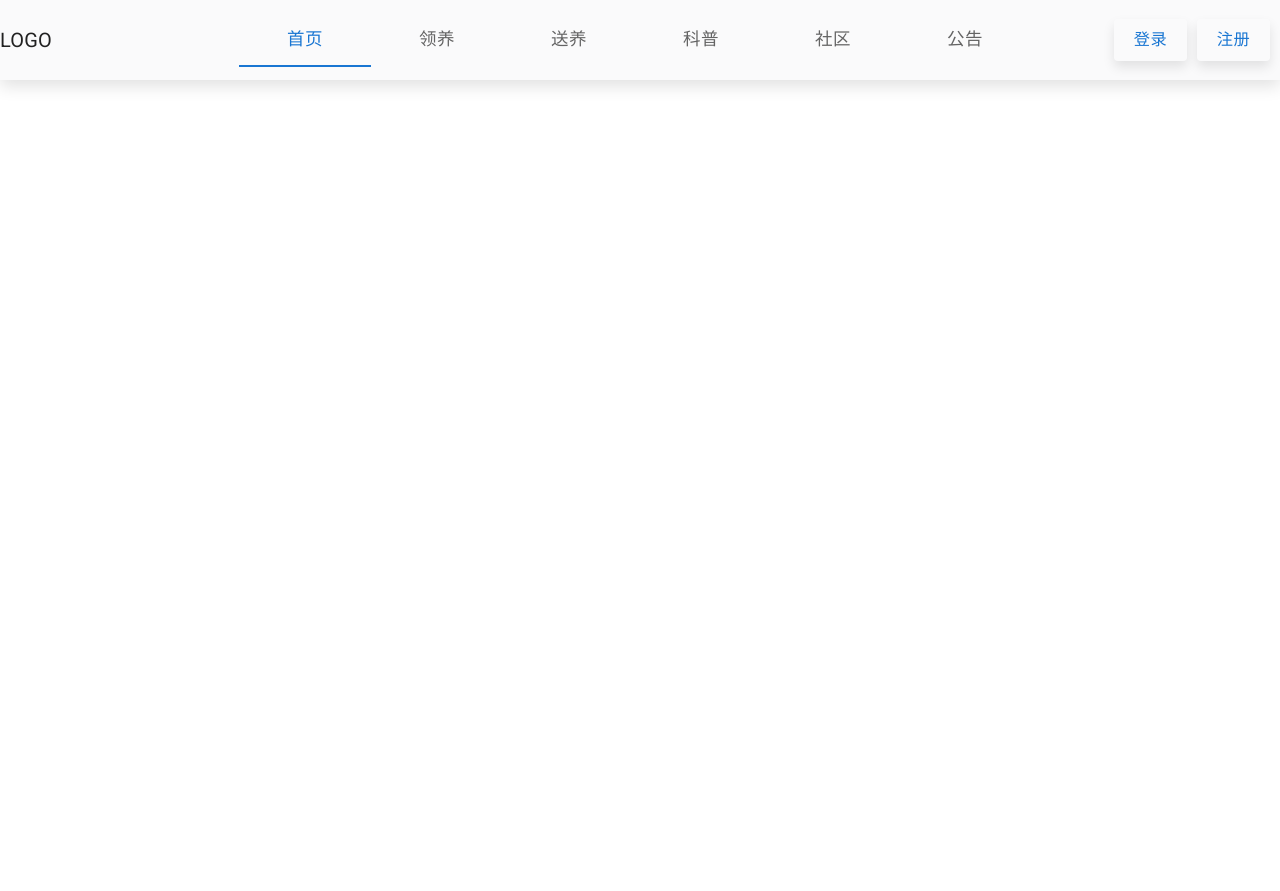
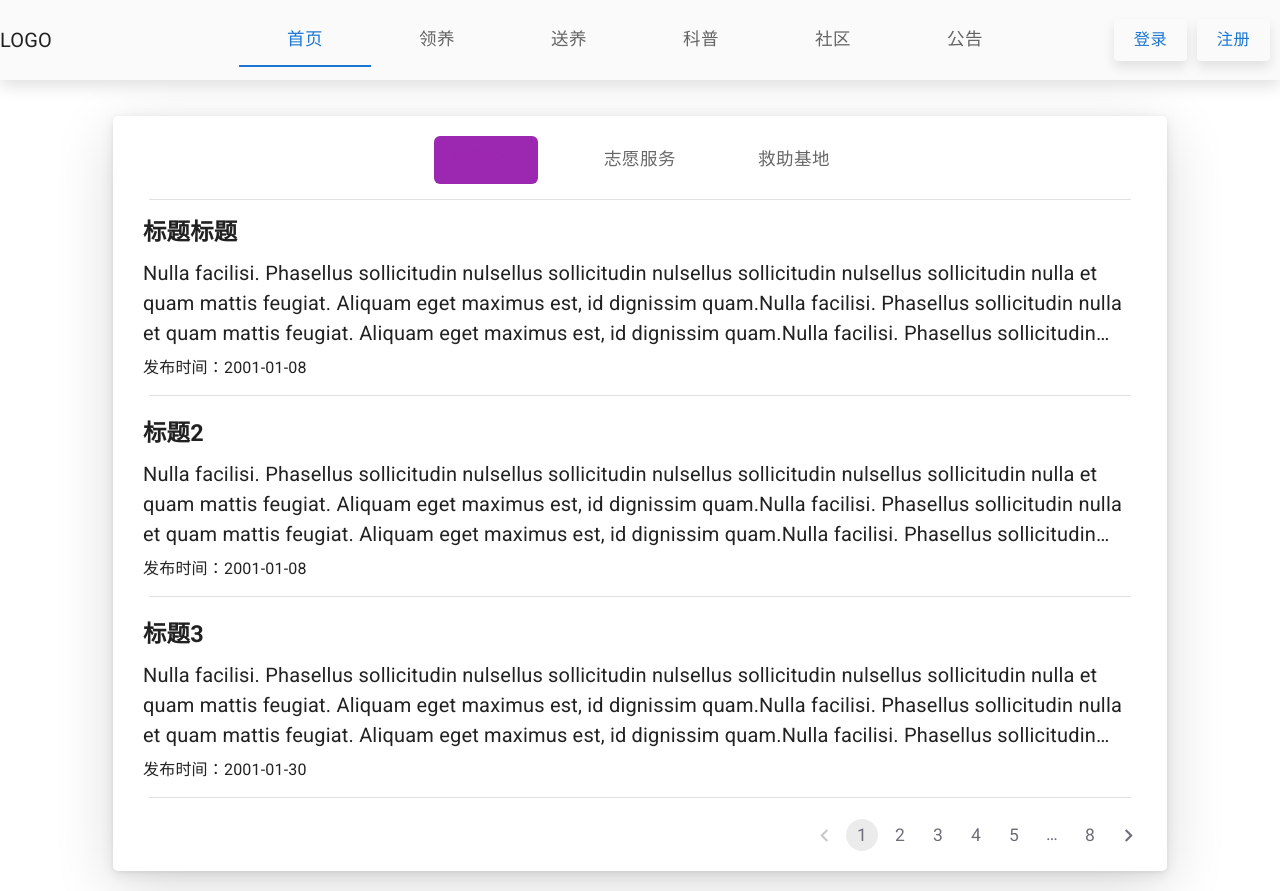
Before and after one commit to SENA-SE/pet-web, a React (Create React App) app: page /notice in a window 1280 px wide. Before the commit the page ends 800 px from the top, so only its background shows below. Built offline with nearby package versions, Linux system fonts and the light colour scheme.

Commit message:
commit: notice

```diff
--- a/src/App.js
+++ b/src/App.js
@@ -13,6 +13,10 @@ import Navbar from "./Components/Navbar";
 import PetDetail from "./Pages/PetDetail";
 import Community from "./Pages/Community";
 import PostDetail from "./Pages/PostDetail"
+import Notice from "./Pages/Notice";
+import NoticeDetail from "./Pages/NoticeDetail";
+import SendPet from "./Pages/SendPet";
+// TODO: 正则
 export default function App() {
   return (
     <>
@@ -28,6 +32,10 @@ export default function App() {
           <Route path="/adoption/:id" element={<PetDetail />}></Route>
           <Route path="/community" element={<Community />}></Route>
           <Route path="/community/:id" element={<PostDetail />}></Route>
+          <Route path="/notice" element={<Notice />}></Route>
+          <Route path="/notice/:id" element={<NoticeDetail />}></Route>
+          <Route path="/send" element={<SendPet />}></Route>
+
 
 
           {/* <Route path="/products/:category" element={<ProductList />}></Route>
--- a/src/Components/Common/MainContainer.jsx
+++ b/src/Components/Common/MainContainer.jsx
@@ -4,6 +4,7 @@ const Container = styled.div`
     // height: 120vh;
     padding: 20px;
     width: 85%;
+    //TODO: 不同breakpoint不同的width百分比，min-width删除
     min-width: 1020px;
     border-radius: 5px;
     box-shadow:
--- a/src/Components/Common/Paragraph.jsx
+++ b/src/Components/Common/Paragraph.jsx
@@ -35,7 +35,7 @@ const Expand = styled.span`
 `;
 
 
-function Paragraph({ info, children, ...rest }) {
+function Paragraph({ info, expand, children, ...rest }) {
     const [status, setStatus] = useState({ ellipsis: true, });
     const handleExpand = () => {
         setStatus({ ...status, ellipsis: !status.ellipsis })
@@ -49,13 +49,15 @@ function Paragraph({ info, children, ...rest }) {
             <StyledParagraph as="p" status={status} {...rest}>
                 {children}
             </StyledParagraph>
-            <Bottom info={info}>
+            {expand &&
+                <Bottom info={info}>
                 {info && <ViewInfo data={info} style={{marginTop: '10px'}}/>}
                 {children.length > maxWord && (status.ellipsis ? <Expand status={status} onClick={handleExpand}>展开</Expand>
                 :
                 <Expand status={status} onClick={handleExpand}>收回</Expand>)
             }
             </Bottom>
+            }
         </Container>
     );
 }
--- a/src/Components/Common/Search.jsx
+++ b/src/Components/Common/Search.jsx
@@ -44,7 +44,7 @@ function Search({...rest}) {
                 <StyledInputBase
                     sx={{ ml: 1, flex: 1 }}
                     placeholder="Search "
-                    inputProps={{ 'aria-label': 'search google maps' }}
+                    inputProps={{ 'aria-label': 'search' }}
                     onFocus={() => { setIsFocused(true) }}
                     onBlur={() => { setIsFocused(false) }}
                     onChange={handleChange}
--- a/src/Components/Common/TabFilter.jsx
+++ b/src/Components/Common/TabFilter.jsx
@@ -1,9 +1,8 @@
 import * as React from 'react';
 import Tabs from '@mui/material/Tabs';
 import Tab from '@mui/material/Tab';
-import Box from '@mui/material/Box';
 import styled from 'styled-components'
-
+import { useNavigate } from 'react-router-dom'
 const StyledTabs = styled(Tabs)`
     & .MuiTabs-indicator {
         height: 100%;
@@ -38,18 +37,21 @@ export default function TabFilter({ filters = [
   },
 ], ...rest }) {
   const [value, setValue] = React.useState(filters[0].value);
-
+  const navigate = useNavigate();
   const handleChange = (event, newValue) => {
     setValue(newValue);
+    //TODO: 动态路由category
+    // navigate(newValue);
   };
 
+// useeffect 依赖tabvalue更改时跳转网址
   return (
     <StyledTabs
       value={value}
       onChange={handleChange}
       textColor="secondary"
       indicatorColor="secondary"
-      aria-label="secondary tabs example"
+      aria-label="category tabs"
       {...rest}
     >
       {filters.map(item =>
--- a/src/Pages/Community.jsx
+++ b/src/Pages/Community.jsx
@@ -16,6 +16,7 @@ import Pagination from '../Components/Common/Pagination';
 import TextArea from '../Components/Common/TextArea';
 import Selector from '../Components/Common/Selector';
 import Button from '../Components/Common/Button';
+import PaginationLink from '../Components/Common/Pagination';
 const Container = styled.div`
     width: 100%;
     padding: 20px;
@@ -33,7 +34,6 @@ const FlexWrapper = styled.div`
     gap: 20px;
     flex-direction: ${({ column }) => column ? "column" : "row"};
     font-size: 18px;
-
 `
 const PostsContainer = styled.div``
 const PostWrapper = styled.div`
@@ -201,7 +201,7 @@ function Community() {
 <Link to={item.id}>
 <PostName data={item} />
 </Link>
-                                <Paragraph info={{read: item.read, favorite: item.favorite, comment: item.comment}}>
+                                <Paragraph expand info={{read: item.read, favorite: item.favorite, comment: item.comment}}>
                                     {item.content}
                                 </Paragraph>
                             </PostWrapper>
@@ -221,6 +221,7 @@ function Community() {
                     <Button type="secondary" style={{alignSelf: 'flex-end', width: '200px'}}>提交</Button>
                 </FlexWrapper>
             </MainContainer>
+            <PaginationLink right/>
         </Container>
     )
 }
--- /dev/null
+++ b/src/Pages/Notice.jsx
@@ -0,0 +1,112 @@
+import React from 'react'
+import MainContainer from '../Components/Common/MainContainer'
+import { Link } from 'react-router-dom';
+import styled from 'styled-components'
+import Divider from '@mui/material/Divider';
+import FilterHeader from '../Components/FilterHeader';
+import Paragraph from '../Components/Common/Paragraph';
+import PaginationLink from '../Components/Common/Pagination';
+import TabFilter from '../Components/Common/TabFilter';
+
+const Container = styled.div`
+    width: 100%;
+    padding: 20px;
+    margin-top: 12vh;
+    display: flex;
+    flex-direction: column;
+    align-items: center;
+    justify-content: center;
+    gap: 35px;
+`
+
+const NoticeContainer = styled.div``
+const NoticeWrapper = styled.div`
+    display: flex;
+    flex-direction: column;
+    gap: 8px;
+    padding: 0 10px;
+    position: relative;
+    transition: 300ms cubic-bezier(0.4, 0, 0.2, 1) 0ms;
+    &: hover {
+        border-radius: 5px;
+        background: ${({theme})=>theme.status.bg2};
+    }
+`;
+const FlexWrapper = styled.div`
+    display: flex;
+    gap: 20px;
+    flex-direction: ${({ column }) => column ? "column" : "row"};
+    font-size: 16px;
+
+`;
+const filters = [
+    {
+        value: "announcement",
+        name: "全部公告"
+    },
+    {
+        value: "volunteer",
+        name: "志愿服务"
+    },
+    {
+        value: "rescueStation",
+        name: "救助基地"
+    },
+];
+const notices = [
+    {
+        id: "1",
+        title: "标题标题",
+        content: "Nulla facilisi. Phasellus sollicitudin nulsellus sollicitudin nulsellus sollicitudin nulsellus sollicitudin nulla et quam mattis feugiat. Aliquam eget maximus est, id dignissim quam.Nulla facilisi. Phasellus sollicitudin nulla et quam mattis feugiat. Aliquam eget maximus est, id dignissim quam.Nulla facilisi. Phasellus sollicitudin nulla et quam mattis feugiat. Aliquam eget maximus est, id dignissim quam.Nulla facilisi. Phasellus sollicitudin nulla et quam mattis feugiat. Aliquam eget maximus est, id dignissim quam.",
+        createdAt: "2001-01-08"
+    },
+    {
+        id: "122",
+        title: "标题2",
+        content: "Nulla facilisi. Phasellus sollicitudin nulsellus sollicitudin nulsellus sollicitudin nulsellus sollicitudin nulla et quam mattis feugiat. Aliquam eget maximus est, id dignissim quam.Nulla facilisi. Phasellus sollicitudin nulla et quam mattis feugiat. Aliquam eget maximus est, id dignissim quam.Nulla facilisi. Phasellus sollicitudin nulla et quam mattis feugiat. Aliquam eget maximus est, id dignissim quam.Nulla facilisi. Phasellus sollicitudin nulla et quam mattis feugiat. Aliquam eget maximus est, id dignissim quam.",
+        createdAt: "2001-01-08"
+    },
+    {
+        id: "133",
+        title: "标题3",
+        content: "Nulla facilisi. Phasellus sollicitudin nulsellus sollicitudin nulsellus sollicitudin nulsellus sollicitudin nulla et quam mattis feugiat. Aliquam eget maximus est, id dignissim quam.Nulla facilisi. Phasellus sollicitudin nulla et quam mattis feugiat. Aliquam eget maximus est, id dignissim quam.Nulla facilisi. Phasellus sollicitudin nulla et quam mattis feugiat. Aliquam eget maximus est, id dignissim quam.Nulla facilisi. Phasellus sollicitudin nulla et quam mattis feugiat. Aliquam eget maximus est, id dignissim quam.",
+        createdAt: "2001-01-30"
+    },
+]
+// useEffect path改变时获取数据
+function Notice() {
+  return (
+    <Container>
+            <MainContainer>
+        <TabFilter filters={filters}/>
+        <Divider variant="middle" sx={{ marginY: "15px" }} />
+        <NoticeContainer>
+        {notices.map(item=>
+            <>
+                    <Link to={item.id}>
+            <NoticeWrapper>
+                <h3>{item.title}</h3>
+                {/* <Paragraph info={{read: item.read, favorite: item.favorite, comment: item.comment}}>
+                                    {item.content}
+                                </Paragraph> */}
+                <Paragraph>
+                    {item.content}
+                </Paragraph>
+                <FlexWrapper>
+                    <span>发布时间：{item.createdAt}</span>
+                </FlexWrapper>
+            </NoticeWrapper>
+            </Link>
+            <Divider variant="middle" sx={{ marginTop: "15px", marginBottom: "20px" }} />
+</>
+            )}
+
+        </NoticeContainer>
+        <PaginationLink right/>
+    </MainContainer>
+
+    </Container>
+  )
+}
+
+export default Notice
--- /dev/null
+++ b/src/Pages/NoticeDetail.jsx
@@ -0,0 +1,79 @@
+import React from 'react'
+import MainContainer from '../Components/Common/MainContainer'
+import { Link } from 'react-router-dom';
+import styled from 'styled-components'
+import Divider from '@mui/material/Divider';
+import FilterHeader from '../Components/FilterHeader';
+import PostName from '../Components/Common/PostInfo';
+import Paragraph from '../Components/Common/Paragraph';
+import Pagination from '../Components/Common/Pagination';
+import TextArea from '../Components/Common/TextArea';
+import Selector from '../Components/Common/Selector';
+import Button from '../Components/Common/Button';
+import ArrowBackIosIcon from '@mui/icons-material/ArrowBackIos';
+import Header from '../Components/Common/Header';
+import PostInfo from '../Components/Common/PostInfo';
+import ViewInfo from '../Components/Common/ViewInfo';
+const Container = styled.div`
+    width: 100%;
+    padding: 20px;
+    margin-top: 12vh;
+    display: flex;
+    flex-direction: column;
+    align-items: center;
+    justify-content: center;
+    gap: 35px;
+`
+const Wrapper = styled.div`
+    display: flex;
+    flex-direction: column;
+    gap: 10px;
+`
+const ContentWrapper = styled.div`
+    width: 100%;
+    min-height: 30vh;
+    padding: 10px;
+    display: flex;
+    flex-direction: column;
+    align-items: center;
+    justify-content: center;
+    gap: 10px;
+    span {
+        align-self: flex-start;
+        font-size: 16px;
+        color:${({ theme }) => theme.palette.secondary.main};
+    }
+`
+
+// useEffect path依赖更改时发送请求请求data
+
+function NoticeDetail({post={
+    id: "222",
+    title: "标题",
+    createdAt: "2002-05",
+    content: "Nulla facilisi. Phasellus sollicitudin nulla et quam mattis feugiat. Aliquam eget maximus est, id dignissim quam.Nulla facilisi. Phasellus sollicitudin nulla et quam mattis feugiat. Aliquam eget maximus est, id dignissim quam.Nulla facilisi. Phasellus sollicitudin nulla et quam mattis feugiat. Aliquam eget maximus est, id dignissim quam.Nulla facilisi. Phasellus sollicitudin nulla et quam mattis feugiat. Aliquam eget maximus est, id dignissim quam.",
+}}) {
+  return (
+    <Container>
+            <MainContainer style={{minHeight: "50vh"}}>
+        <Wrapper>
+        <Header title={post.title} back>
+                <div></div>
+                </Header>
+                <Divider variant="middle"  />
+
+                <ContentWrapper>
+                <span>发布时间：{post.createdAt}</span>
+                <p>{post.content}</p>
+                </ContentWrapper>
+                {/* <ViewInfo
+                data={{read: post.read, favorite: post.favorite, comment: post.comment}}
+                style={{alignSelf: 'flex-start', marginLeft: '10px'}}
+                /> */}
+        </Wrapper>
+    </MainContainer>
+    </Container>
+  )
+}
+
+export default NoticeDetail
--- /dev/null
+++ b/src/Pages/SendPet.jsx
@@ -0,0 +1,36 @@
+import React from 'react'
+import MainContainer from '../Components/Common/MainContainer'
+import { Link } from 'react-router-dom';
+import styled from 'styled-components'
+import Divider from '@mui/material/Divider';
+import FilterHeader from '../Components/FilterHeader';
+import Paragraph from '../Components/Common/Paragraph';
+import Pagination from '../Components/Common/Pagination';
+import TextArea from '../Components/Common/TextArea';
+import Selector from '../Components/Common/Selector';
+import Button from '../Components/Common/Button';
+import Header from '../Components/Common/Header';
+const Container = styled.div`
+    width: 100%;
+    padding: 20px;
+    margin-top: 12vh;
+    display: flex;
+    flex-direction: column;
+    align-items: center;
+    justify-content: center;
+    gap: 35px;
+`
+// TODO: notice
+function SendPet() {
+  return (
+    <Container>
+            <MainContainer>
+                <Header title="送养"/>
+        <Divider variant="middle" sx={{ marginY: "15px" }} />
+
+    </MainContainer>
+    </Container>
+  )
+}
+
+export default SendPet
```
Also changed, not shown: src/Components/Common/Header.jsx (+6 -1 lines), 1 other file (tests, documents, lock files or other folders).
